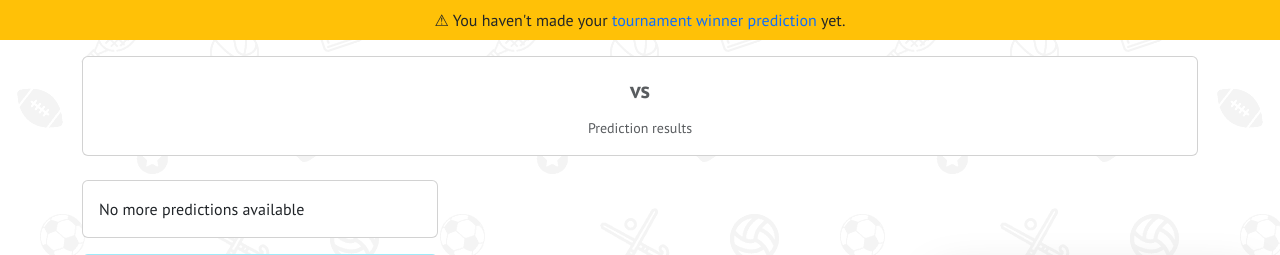
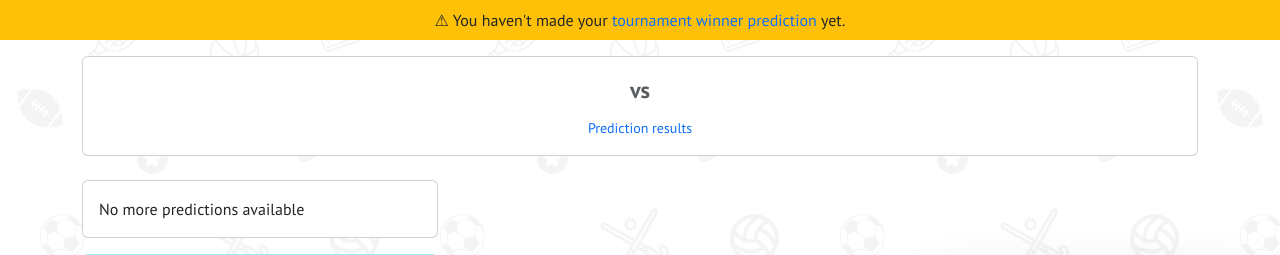
Before and after one commit to uncletoxa/nostradamus, a Django app: template predictions/templates/details.html in a window 1280 px wide. Shown: the part 106-361 px from the top of the page. Run offline with Django 3.2, Linux system fonts and the light colour scheme; the template is opened without the code that fills it, so the values that code supplies are empty; the visitor is signed in with stand-in values (Sample User, id 1); data comes from the database, SQL or seed files in the repository; some libraries are stand-ins or nearby versions.

Commit message:
Make match/predictions links visible by removing text-muted

```diff
--- a/matches/templates/single_match.html
+++ b/matches/templates/single_match.html
@@ -30,7 +30,7 @@
             </div>
           {% endif %}
           <div class="text-muted mt-2"><small>{{ match.start_time|date:"j F Y, H:i" }}</small></div>
-          <div class="mt-1"><a href="{% url 'predictions:details' match.match_id %}" class="text-muted small">{% trans "Odds" %}</a></div>
+          <div class="mt-1"><a href="{% url 'predictions:details' match.match_id %}" class="small">{% trans "Odds" %}</a></div>
         </div>
         <div class="text-center flex-fill">
           <div class="match-team-emoji">{{ match.guest_team.emoji_symbol }}</div>
--- a/predictions/templates/details.html
+++ b/predictions/templates/details.html
@@ -25,7 +25,7 @@
             </div>
           {% endif %}
           <div class="text-muted mt-2"><small>{{ match.start_time|date:"j F Y, H:i" }}</small></div>
-          <div class="mt-1"><a href="{% url 'matches:single_match' match.match_id %}" class="text-muted small">{% trans "Prediction results" %}</a></div>
+          <div class="mt-1"><a href="{% url 'matches:single_match' match.match_id %}" class="small">{% trans "Prediction results" %}</a></div>
         </div>
         <div class="text-center flex-fill">
           <div class="match-team-emoji">{{ match.guest_team.emoji_symbol }}</div>
```
